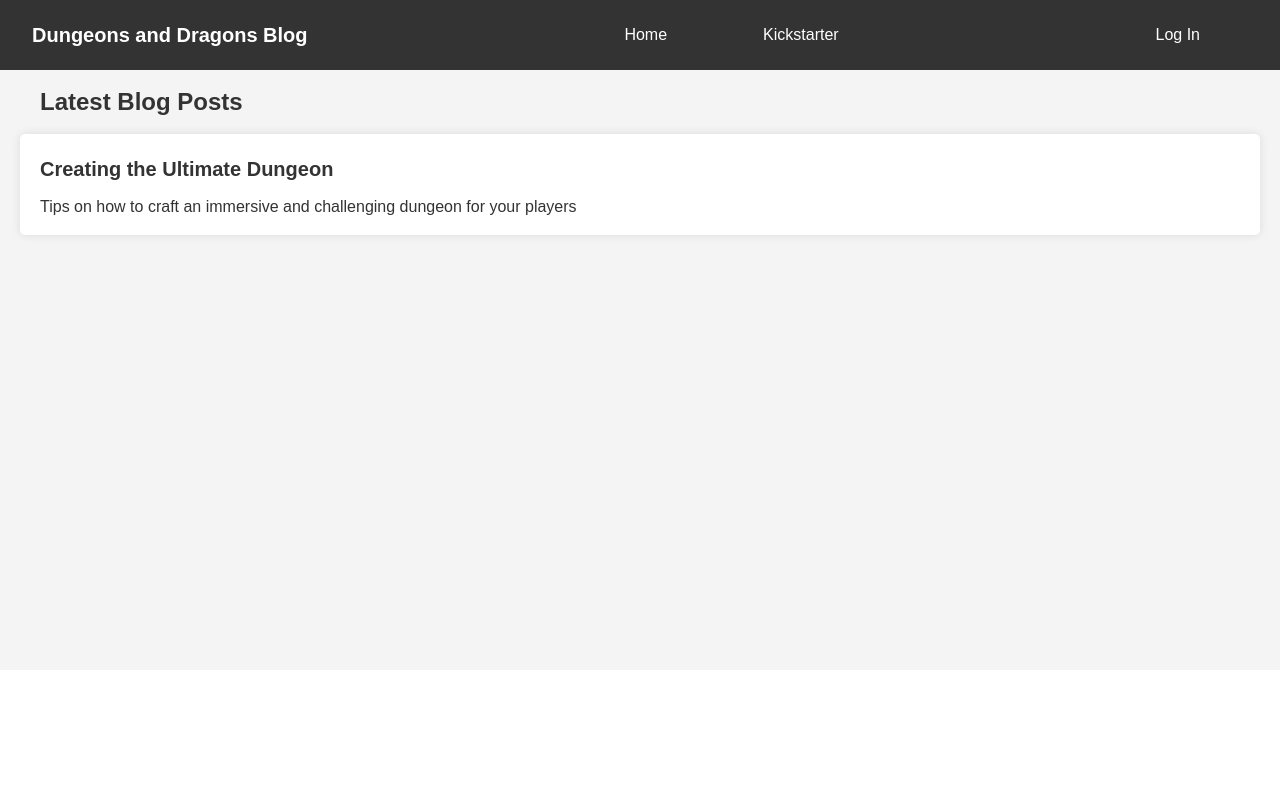
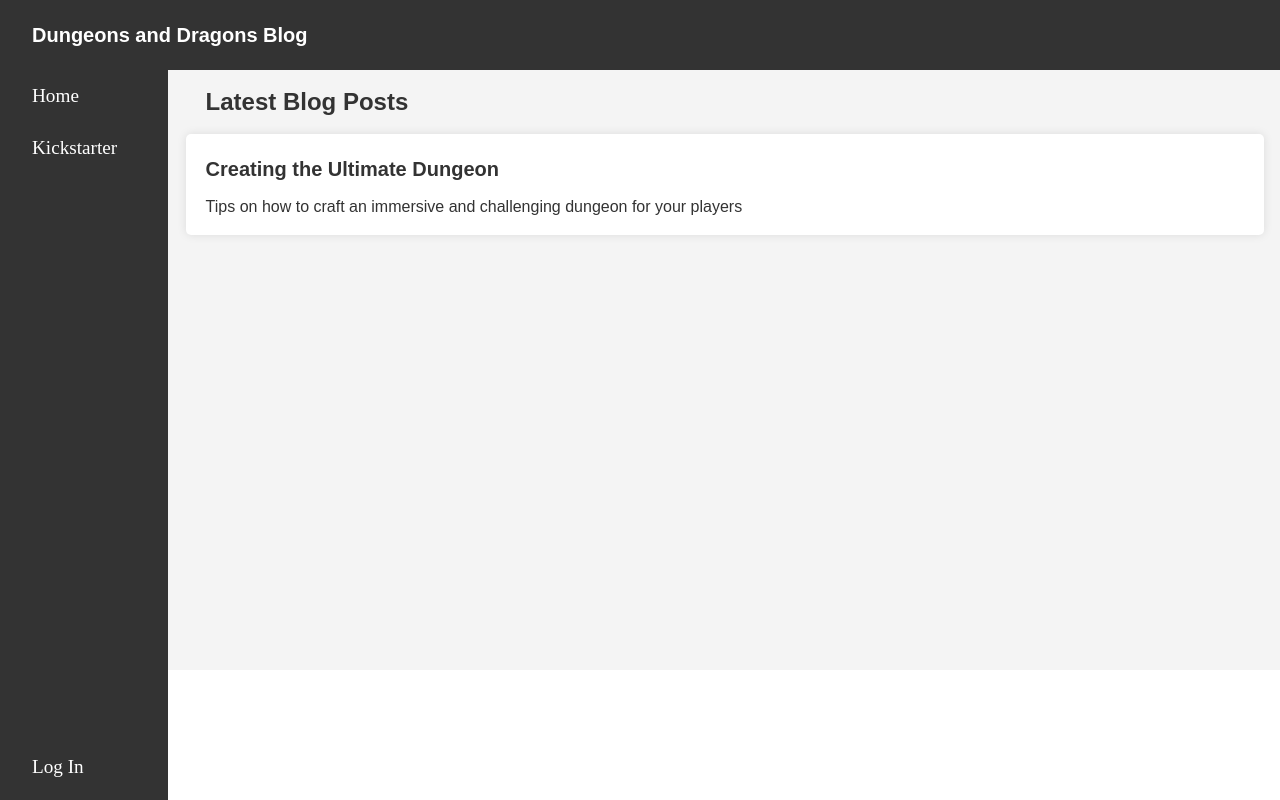
Before and after one commit to MyHKo/blog-project, a React (Vite) app in the folder frontend/: page / in a window 1280 px wide. Built offline with nearby package versions, Linux system fonts and the light colour scheme.

Commit message:
Frontend: add a sidebar, move navigation from header to the sidebar

```diff
--- a/frontend/src/App.jsx
+++ b/frontend/src/App.jsx
@@ -2,11 +2,13 @@ import 'bootstrap/dist/css/bootstrap.min.css'
 import Home from "./pages/Home";
 import Header from "@components/Header";
 import './app.module.scss'
+import SideMenu from "@components/SideMenu/index.jsx";
 
 function App() {
 
   return (<>
    <Header />
+   <SideMenu />
    <Home />
       </>
   )
--- a/frontend/src/Components/Header/Components/LogIn/login.module.scss
+++ /dev/null
@@ -1,24 +0,0 @@
-.container {
-  position: relative;
-  cursor: pointer;
-
-  &::after {
-    position: absolute;
-    bottom: 0;
-    left: 0;
-    width: 0;
-    height: 0;
-    content: '';
-    border-top: solid 1px #fff;
-    opacity: 0;
-    transition:
-            width 0.5s ease
-  }
-
-  &:hover{
-    &::after{
-      opacity: 1;
-      width: 100%;
-    }
-  }
-}
--- a/frontend/src/Components/Header/Components/NavBar/index.jsx
+++ /dev/null
@@ -1,15 +0,0 @@
-import styles from './navbar.module.scss'
-
-
-function NavBar() {
-    return (
-        <nav>
-          <ul className={styles.list}>
-            <span className={styles.list_item}>Home</span>
-            <span className={styles.list_item}>Kickstarter</span>
-          </ul>
-        </nav>
-    )
-}
-
-export default NavBar;
--- a/frontend/src/Components/Header/index.jsx
+++ b/frontend/src/Components/Header/index.jsx
@@ -1,13 +1,9 @@
-import NavBar from "@components/Header/Components/NavBar";
-import LogIn from "@components/Header/Components/LogIn";
 import styles from './header.module.scss';
 
 function Header() {
     return (
         <header className={styles.container}>
             <h1 className={styles.title}>Dungeons and Dragons Blog</h1>
-            <NavBar />
-            <LogIn />
         </header>
     )
 
--- a/frontend/src/Components/Header/Components/LogIn/index.jsx
+++ b/frontend/src/Components/SideMenu/LogIn/index.jsx
@@ -2,7 +2,7 @@ import styles from './login.module.scss'
 
 function LogIn() {
     return (
-        <h1 className={styles.container}>Log In</h1>
+        <h1 className={styles.container}><span className={styles.text}>Log In</span></h1>
     )
 }
 
--- /dev/null
+++ b/frontend/src/Components/SideMenu/LogIn/login.module.scss
@@ -0,0 +1,33 @@
+.container {
+  font-size: 1.2rem;
+  color: var(--main-color-white);
+  display: block;
+  position: relative;
+  cursor: pointer;
+  padding: 0 0 1.5rem 2rem;
+
+  .text {
+    position: relative;
+    display: inline;
+
+    &::after {
+      position: absolute;
+      bottom: 0;
+      left: 0;
+      width: 0;
+      height: 0;
+      content: '';
+      border-top: solid 1px #fff;
+      opacity: 0;
+      transition:
+              width 0.5s ease
+    }
+
+    &:hover{
+      &::after{
+        opacity: 1;
+        width: 100%;
+      }
+    }
+  }
+}
--- /dev/null
+++ b/frontend/src/Components/SideMenu/NavBar/index.jsx
@@ -0,0 +1,15 @@
+import styles from './navbar.module.scss'
+
+
+function NavBar() {
+    return (
+        <nav>
+          <ul className={styles.list}>
+            <span className={styles.list_item}><span className={styles.item_text}>Home</span></span>
+            <span className={styles.list_item}><span className={styles.item_text}>Kickstarter</span></span>
+          </ul>
+        </nav>
+    )
+}
+
+export default NavBar;
--- a/frontend/src/Components/Header/Components/NavBar/navbar.module.scss
+++ b/frontend/src/Components/SideMenu/NavBar/navbar.module.scss
@@ -1,13 +1,20 @@
 .list {
   list-style: none;
-  padding: 0;
+  padding: 0 0 0 2rem;
 }
 
 .list_item{
-  display: inline;
-  margin: 0 3rem;
+  font-size: 1.2rem;
+  display: block;
+  margin: 1rem 0 2rem 0;
   cursor: pointer;
   position: relative;
+  color: var(--main-color-white);
+}
+
+.item_text {
+  position: relative;
+  display: inline;
 
   &::after {
     position: absolute;
--- /dev/null
+++ b/frontend/src/Components/SideMenu/index.jsx
@@ -0,0 +1,14 @@
+import NavBar from "@components/SideMenu/NavBar/index.jsx";
+import styles from './sidemenu.module.scss'
+import LogIn from "@components/SideMenu/LogIn/index.jsx";
+
+function sideMenu() {
+    return (
+        <div className={styles.container}>
+            <NavBar />
+            <LogIn />
+        </div>
+    )
+}
+
+export default sideMenu
--- /dev/null
+++ b/frontend/src/Components/SideMenu/sidemenu.module.scss
@@ -0,0 +1,13 @@
+.container {
+  display: flex;
+  flex-direction: column;
+  justify-content: space-between;
+  position: absolute;
+  top: 0;
+  left: 0;
+  padding-top: 4.4rem;
+  background: var(--main-color-dark);
+  width: 10.5rem;
+  height: 100%;
+  overflow: hidden;
+}
--- a/frontend/src/pages/Home/home.module.scss
+++ b/frontend/src/pages/Home/home.module.scss
@@ -1,6 +1,6 @@
 .container {
   margin-top: 4.4rem;
-  padding: 20px;
+  padding: 1.2rem 1rem 0 11.6rem;
   min-height: 600px;
   width: 100%;
   background-color: var(--main-color-light);
```
